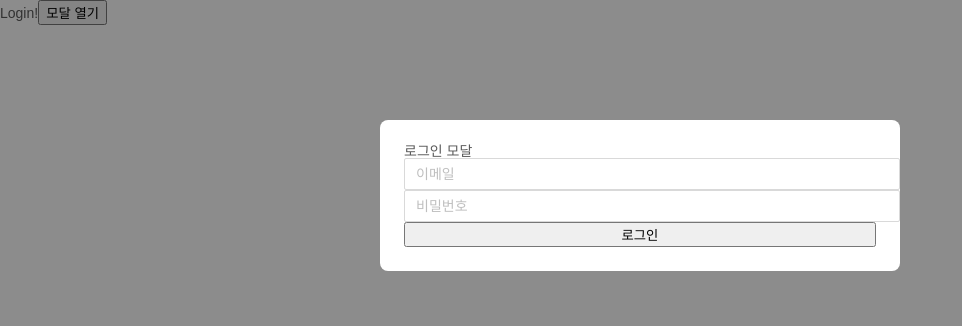
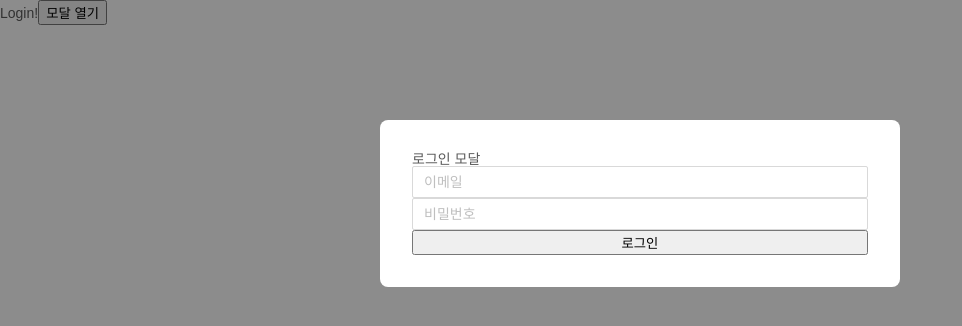
Before and after one commit to just-read/justread-web, a React (Create React App) app: page / in a window 1280 px wide. Both pictures are taken after a click on the button "모달 열기". Shown: the top 326 px of the page, without its empty margins (0-962 px from the left). Built offline with nearby package versions, Linux system fonts and the light colour scheme.

Commit message:
모달 컴포넌트 및 인풋 컴포넌트 수정

```diff
--- a/src/components/basic/Input.tsx
+++ b/src/components/basic/Input.tsx
@@ -13,6 +13,7 @@ const Input = styled.input`
   background-image: none;
   border: 1px solid #d9d9d9;
   border-radius: 2px;
+  box-sizing: border-box;
   transition: all 0.3s;
 
   :focus {
--- a/src/components/basic/Modal.tsx
+++ b/src/components/basic/Modal.tsx
@@ -51,12 +51,17 @@ const StyledReactModal = styled(ReactModalAdapter).attrs({
   }
 `;
 
-const ModalContent = styled.div`
+const RealModal = styled.div`
   position: relative;
   background-color: #ffffff;
   border: 0;
   border-radius: 8px;
-  padding: 24px;
+  padding: 32px;
+`;
+
+const ModalContent = styled.div`
+  display: inline-block;
+  width: 100%;
 `;
 
 export interface ModalProps extends ReactModalAdapterProps {
@@ -70,7 +75,9 @@ const Modal: React.FC<ModalProps> = ({ isOpen, onRequestClose, children }) => (
     onRequestClose={onRequestClose}
     closeTimeoutMS={300}
   >
-    <ModalContent>{children}</ModalContent>
+    <RealModal>
+      <ModalContent>{children}</ModalContent>
+    </RealModal>
   </StyledReactModal>
 );
 
```
